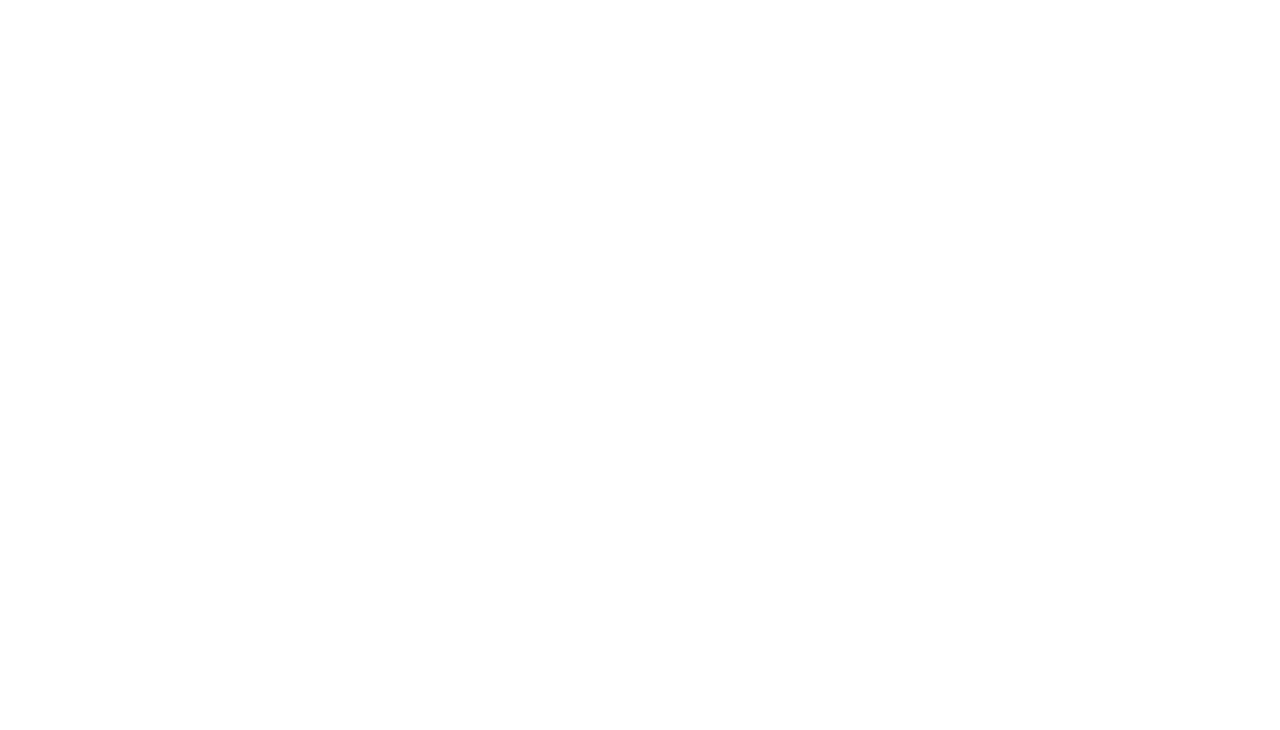
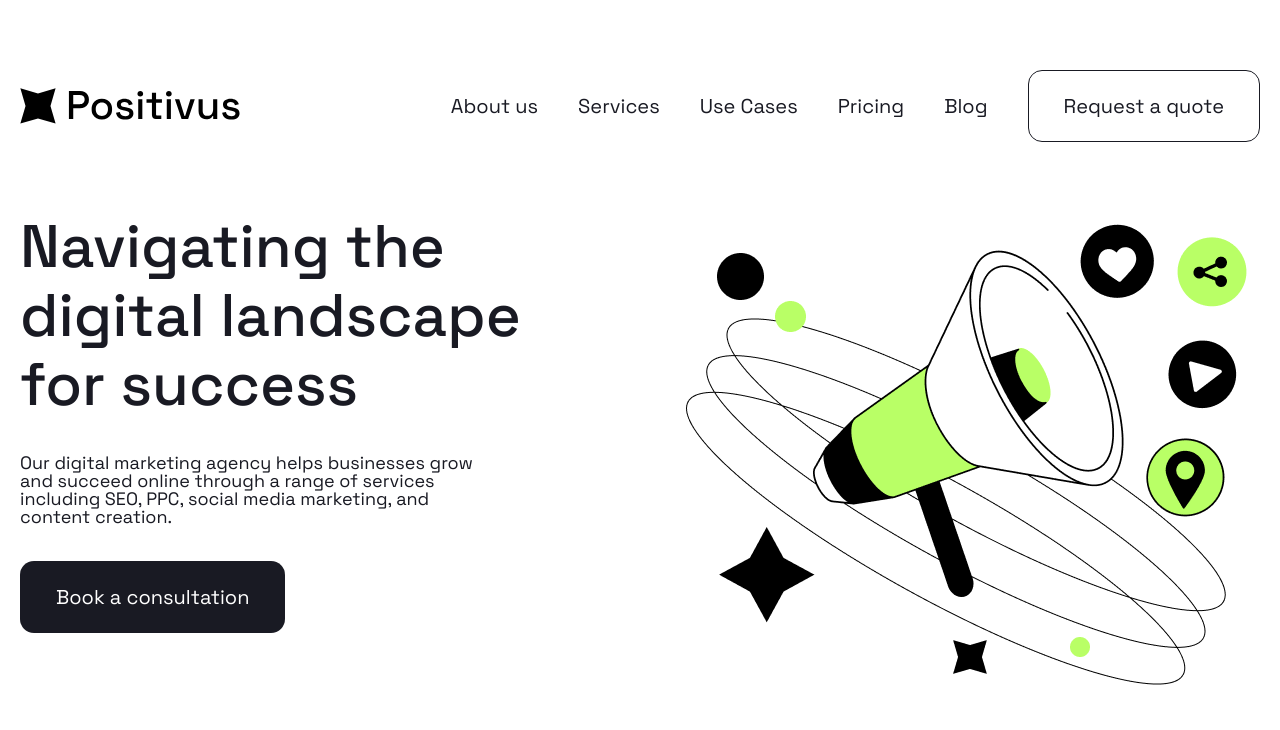
Before and after one commit to kevenBZH/Positivus, a website built with Vite: page index.html in a window 1280 px wide. Built offline with nearby package versions, Linux system fonts and the light colour scheme.

Commit message:
Sections header & hero

```diff
--- a/index.html
+++ b/index.html
@@ -8,8 +8,71 @@
     </head>
 
     <body>
-        <header></header>
-        <main></main>
+        <header class="header">
+            <div class="header__container container">
+                <a href="/" class="header__logo">
+                    <img
+                        src="./src/assets/logos/main-logo.svg"
+                        alt="Logo principal Positivus"
+                    />
+                </a>
+
+                <nav class="menu">
+                    <ul class="menu__list">
+                        <li class="menu__item">
+                            <a href="/" class="menu__link">About us</a>
+                        </li>
+                        <li class="menu__item">
+                            <a href="/" class="menu__link">Services</a>
+                        </li>
+                        <li class="menu__item">
+                            <a href="/" class="menu__link">Use Cases</a>
+                        </li>
+                        <li class="menu__item">
+                            <a href="/" class="menu__link">Pricing</a>
+                        </li>
+                        <li class="menu__item">
+                            <a href="/" class="menu__link">Blog</a>
+                        </li>
+                        <li class="menu__item">
+                            <a href="/" class="menu__link button button--border"
+                                >Request a quote</a
+                            >
+                        </li>
+                    </ul>
+                </nav>
+            </div>
+        </header>
+
+        <main>
+            <section class="hero container">
+                <div class="hero__content">
+                    <h1 class="hero__title">
+                        Navigating the digital landscape for success
+                    </h1>
+
+                    <img
+                        src="./src/assets/images/hero-illustration.png"
+                        alt=""
+                        class="hero__illustration hero__illustration--mobile"
+                    />
+
+                    <p class="hero__intro">
+                        Our digital marketing agency helps businesses grow and
+                        succeed online through a range of services including
+                        SEO, PPC, social media marketing, and content creation.
+                    </p>
+
+                    <a href="" class="button hero__link">Book a consultation</a>
+                </div>
+
+                <img
+                    src="./src/assets/images/hero-illustration.png"
+                    alt=""
+                    class="hero__illustration"
+                />
+            </section>
+        </main>
         <footer></footer>
 
         <script type="module" src="/src/main.js"></script>
--- a/src/scss/abstracts/_variables.scss
+++ b/src/scss/abstracts/_variables.scss
@@ -1,4 +1,24 @@
+// Typo
 $font-primary: "Space Grotesk", Arial, sans-serif;
 
-$color-text: #191a23;
-$color-text-muted: #f3f3f3;
+$font-small: 0.875rem; // 14px
+$font-medium: 1rem; // 16px
+$font-large: 1.125rem; // 18px
+$font-xlarge: 1.25rem; // 20px
+$font-title-1: 3.75rem; // 60px
+$font-title-2: 2.5rem; // 40px
+$font-title-3: 1.875rem; // 30px
+
+// Color
+$color-primary: #b9ff66;
+$color-secondary: #191a23;
+$color-tertiary: #f3f3f3;
+$color-white: #fff;
+
+// Spacing
+$container-max-width: 1240px;
+$container-gutter: 20px;
+
+// Radius
+$radius-medium: 14px;
+$radius-large: 45px;
--- a/src/scss/base/_typography.scss
+++ b/src/scss/base/_typography.scss
@@ -1,6 +1,6 @@
 @use "../abstracts/variables" as vars;
 
-// Polices locales
+// Fonts
 @font-face {
     font-family: "Space Grotesk";
     src: url("../../assets/fonts/SpaceGrotesk-VariableFont_wght.ttf")
@@ -10,16 +10,16 @@
     font-display: swap;
 }
 
-// Typographie globale
+// Typo
 body {
     font-family: vars.$font-primary;
     font-size: 1rem;
     font-weight: 400;
     line-height: 1.5;
-    color: vars.$color-text;
+    color: vars.$color-secondary;
 }
 
-// Titres
+// Titles
 h1,
 h2,
 h3,
@@ -33,33 +33,33 @@
 }
 
 h1 {
-    font-size: clamp(2.75rem, 5vw, 3.75rem);
+    font-size: vars.$font-title-1;
 }
 
 h2 {
-    font-size: clamp(2.25rem, 4vw, 2.5rem);
+    font-size: vars.$font-title-2;
 }
 
 h3 {
-    font-size: clamp(1.625rem, 3vw, 1.875rem);
+    font-size: vars.$font-title-3;
 }
 
 h4 {
-    font-size: 1.125rem;
+    font-size: vars.$font-large;
 }
 
-// Texte courant
+// Text
 p {
     margin: 0;
-    font-size: 1.125rem;
-    line-height: 1.55;
+    font-size: vars.$font-large;
+    line-height: vars.$font-large;
 }
 
 small {
     font-size: 0.875rem;
 }
 
-// Liens
+// Links
 a {
     color: inherit;
     text-decoration: none;
--- a/src/scss/components/_button.scss
+++ b/src/scss/components/_button.scss
@@ -0,0 +1,32 @@
+@use "../abstracts/variables" as vars;
+
+.button {
+    font-size: vars.$font-xlarge;
+    color: vars.$color-white;
+    background-color: vars.$color-secondary;
+    padding-block: 20px;
+    padding-inline: 35px;
+    border: 1px solid transparent;
+    border-radius: vars.$radius-medium;
+    transition:
+        color 0.3s ease,
+        background-color 0.3s ease;
+
+    &:hover,
+    &:focus-visible {
+        background-color: vars.$color-primary;
+        color: vars.$color-secondary;
+    }
+
+    &--border {
+        color: vars.$color-secondary;
+        background-color: transparent;
+        border-color: vars.$color-secondary;
+
+        &:hover,
+        &:focus-visible {
+            background-color: vars.$color-secondary;
+            color: vars.$color-white;
+        }
+    }
+}
--- /dev/null
+++ b/src/scss/layout/_container.scss
@@ -0,0 +1,9 @@
+@use "../abstracts/variables" as vars;
+
+.container {
+    width: min(
+        vars.$container-max-width,
+        calc(100% - (2 * vars.$container-gutter))
+    );
+    margin-inline: auto;
+}
--- a/src/scss/layout/_header.scss
+++ b/src/scss/layout/_header.scss
@@ -0,0 +1,66 @@
+@use "../abstracts/variables" as vars;
+
+.header {
+    margin-top: 70px;
+
+    &__container {
+        display: flex;
+        justify-content: space-between;
+        align-items: center;
+    }
+
+    &__logo {
+        flex-shrink: 0;
+        width: 220px;
+
+        img {
+            inline-size: 100%;
+            height: auto;
+        }
+    }
+}
+
+.menu {
+    &__list {
+        display: flex;
+        gap: 40px;
+    }
+
+    &__item {
+        display: flex;
+        align-items: center;
+    }
+
+    &__link {
+        position: relative;
+        font-size: vars.$font-xlarge;
+        white-space: nowrap;
+        transition: color 0.3s ease;
+
+        &::after {
+            content: "";
+            height: 1px;
+            position: absolute;
+            left: 0;
+            right: 0;
+            bottom: -5px;
+            inset-block-end: -6px;
+            background-color: vars.$color-secondary;
+            transform: scaleX(0);
+            transform-origin: right;
+            transition: transform 0.3s ease;
+        }
+
+        &:hover,
+        &:focus-visible {
+            &::after {
+                transform: scaleX(1);
+                transform-origin: left;
+            }
+        }
+
+        &.button::after {
+            height: 0;
+        }
+    }
+}
--- /dev/null
+++ b/src/scss/layout/_hero.scss
@@ -0,0 +1,26 @@
+.hero {
+    display: grid;
+    grid-template-columns: minmax(0, 0.9fr) minmax(0, 1fr);
+    column-gap: 30px;
+    margin-top: 70px;
+
+    &__content {
+        display: flex;
+        flex-direction: column;
+        align-items: start;
+        gap: 35px;
+    }
+
+    &__intro {
+        width: 80%;
+    }
+
+    &__illustration {
+        flex-shrink: 0;
+        justify-self: end;
+
+        &--mobile {
+            display: none;
+        }
+    }
+}
--- a/src/scss/main.scss
+++ b/src/scss/main.scss
@@ -5,5 +5,7 @@
 
 @use "./layout/header";
 @use "./layout/footer";
+@use "./layout/hero";
+@use "./layout/container";
 
 @use "./components/button";
```
